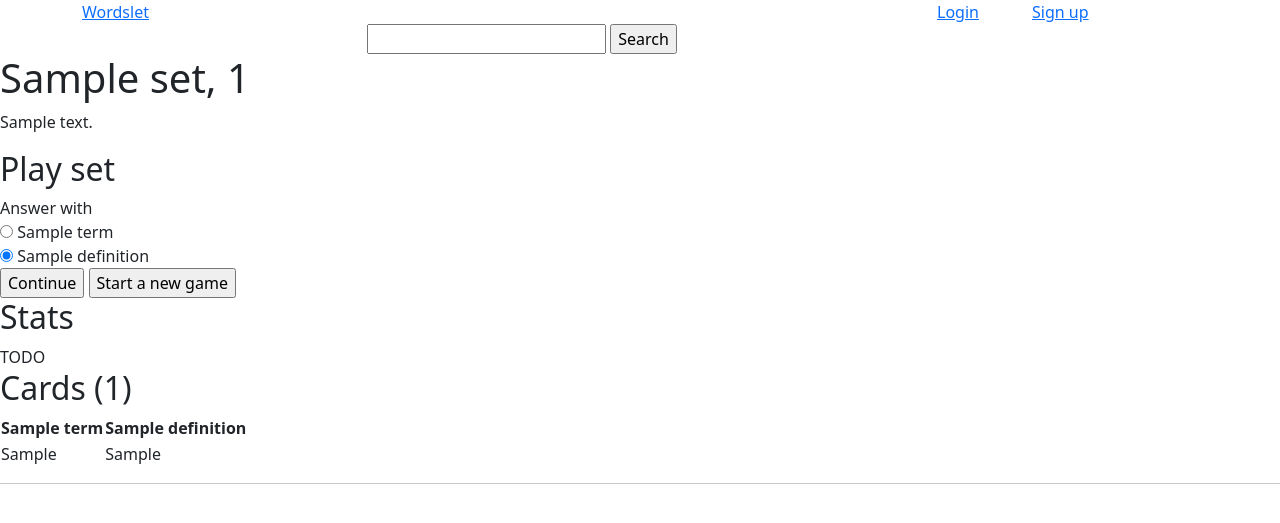
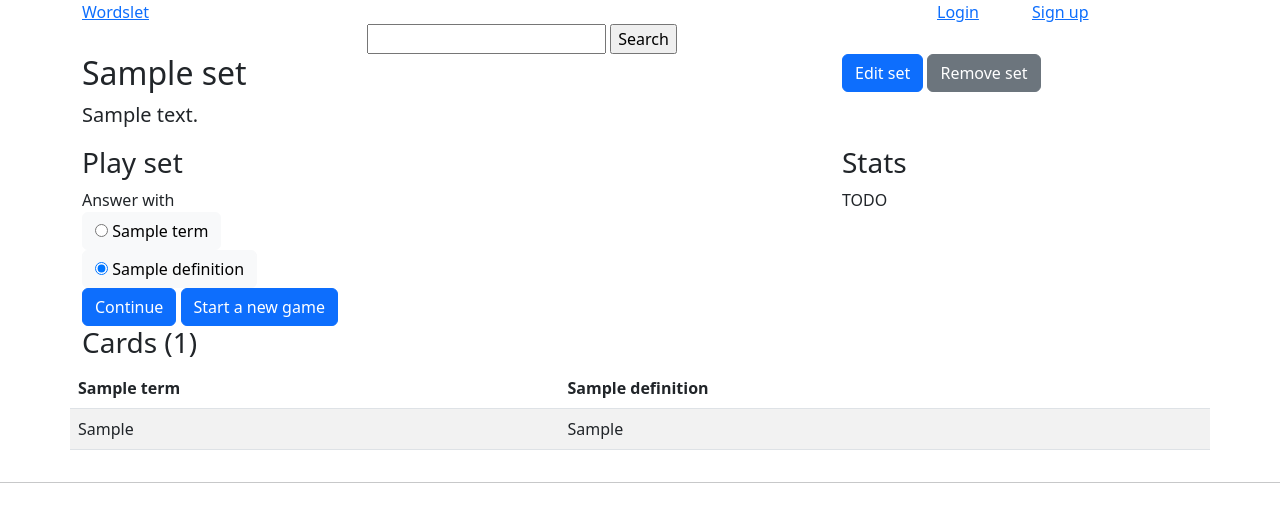
Before and after one commit to seirepo/tietokantasovellus-kesa-2022, a Flask app: template templates/set.html in a window 1280 px wide. Shown: the top 523 px of the page. Run offline with Flask 2, Linux system fonts and the light colour scheme; the template is opened without the code that fills it: most values are stand-ins (such as "Sample title", 1, 10 or a date in 2020); some libraries are stand-ins or nearby versions.

Commit message:
Style set.html

```diff
--- a/routes.py
+++ b/routes.py
@@ -149,7 +149,8 @@ def set(set_id):
             return render_template("set.html", set=set, card_count=len(cards), cards=cards)
 
         game_id = plays.get_latest_game_id(current_user_id, set_id)
-        return render_template("set.html", set=set, card_count=len(cards), cards=cards, game_id=game_id)
+        creator = sets.get_set_creator_id(set_id)
+        return render_template("set.html", set=set, card_count=len(cards), cards=cards, game_id=game_id, creator=creator)
 
     if request.method == "POST":
         if not current_user_id:
--- a/templates/set.html
+++ b/templates/set.html
@@ -1,6 +1,84 @@
 {% extends "layout.html" %}
 {% block title %}Play{% endblock %}
 {% block content %}
+
+
+<div class="container">
+    <div class="row">
+        <div class="col-8">
+            <p class="h2">{{ set.name }}</p>
+            <p class="lead">{{ set.description }}</p>
+        </div>
+
+        {% if creator == session.user_id %}
+        <div class="col-4">
+            <a class="btn btn-primary" href="/edit-set/{{ set.id }}">Edit set</a>
+            <a class="btn btn-secondary" href="">Remove set</a>
+        </div>
+        {% endif %}
+    </div>
+
+    <div class="row">
+        <div class="col-8">
+
+            <p class="h3">Play set</p>
+            <form action="/set/{{ set.id }}" method="post">
+
+                <div class="form-group col-6">
+                    Answer with
+                </div>
+                <div class="form-group col-6">
+                    <label class="btn btn-light">
+                        <input type="radio" name="answer_with" value="word1"> {{ set.term }}
+                    </label>
+                </div>
+                <div class="form-group col-6">
+                    <label class="btn btn-light">
+                        <input type="radio" name="answer_with" value="word2" checked> {{ set.definition }}
+                    </label>
+                </div>
+
+                <div class="form-group col-6">
+                    {% if game_id %}
+                    <input type="submit" class="btn btn-primary" name="submit_button" value="Continue">
+                    <input type="hidden" name="game_id" value="{{ game_id }}">
+                    {% endif %}
+                    <input type="submit" class="btn btn-primary" name="submit_button" value="Start a new game">
+                    <input type="hidden" name="csrf_token" value="{{ session.csrf_token }}">
+                </div>
+            </form>
+        </div>
+
+        <div class="col-4">
+            <p class="h3">Stats</p>
+            TODO
+        </div>
+
+    </div>
+    <div class="row">
+        <p class="h3">Cards ({{ card_count }})</p>
+
+        <table class="table table-striped">
+            <thead>
+                <tr>
+                    <th>{{ set.term }}</th>
+                    <th>{{ set.definition }}</th>
+                </tr>
+            </thead>
+            {% for card in cards %}
+            <tbody>
+                <tr>
+                    <td>{{ card.word1 }}</td>
+                    <td>{{ card.word2 }}</td>
+                </tr>
+            </tbody>
+            {% endfor %}
+        </table>
+    </div>
+</div>
+</div>
+
+<!--
 <h1>{{ set.name }}, {{ set.id }}</h1>
 <p>{{ set.description }}</p>
 
@@ -34,8 +112,8 @@ TODO
         <td>{{ card.word1 }}</td>
         <td>{{ card.word2 }}</td>
     </tr>
-    <!-- <p>{{ card.word1 }} - {{ card.word2 }}</p> -->
 {% endfor %}
 </table>
+-->
 
 {% endblock %}
```
